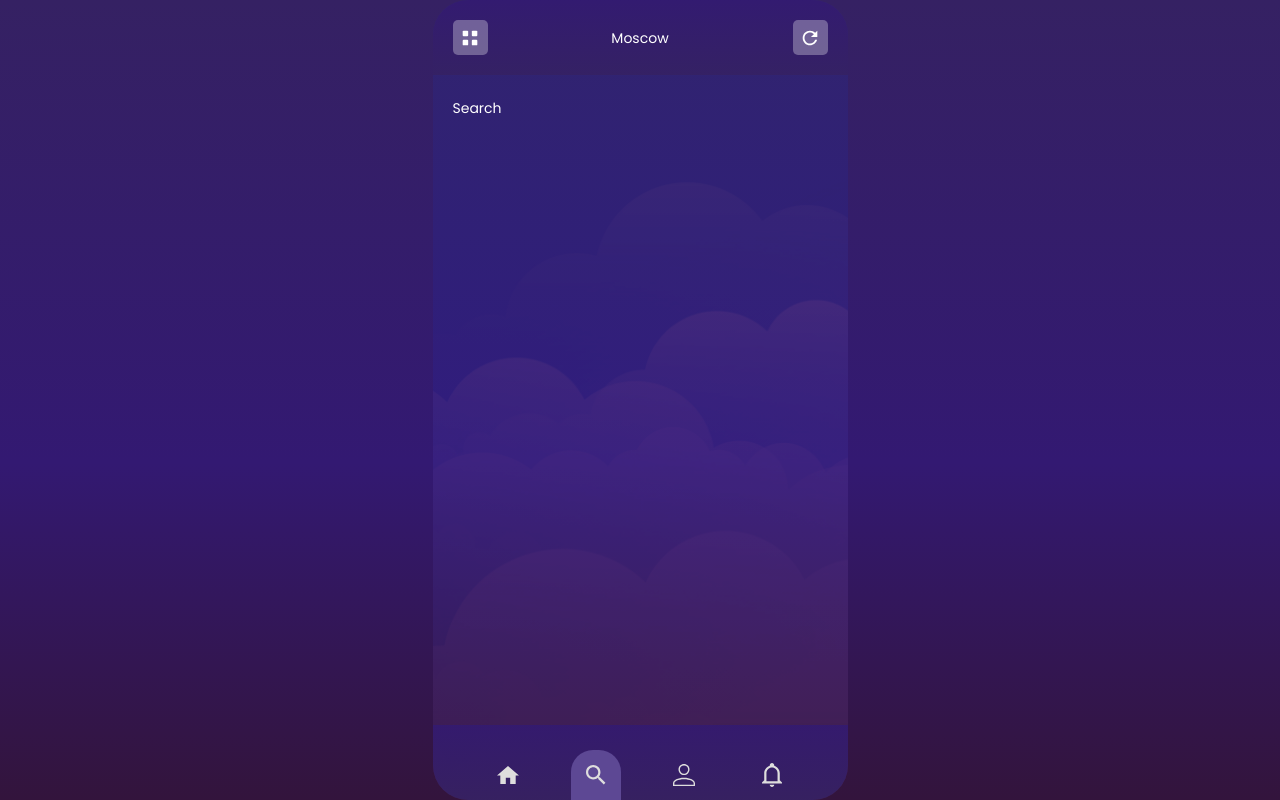
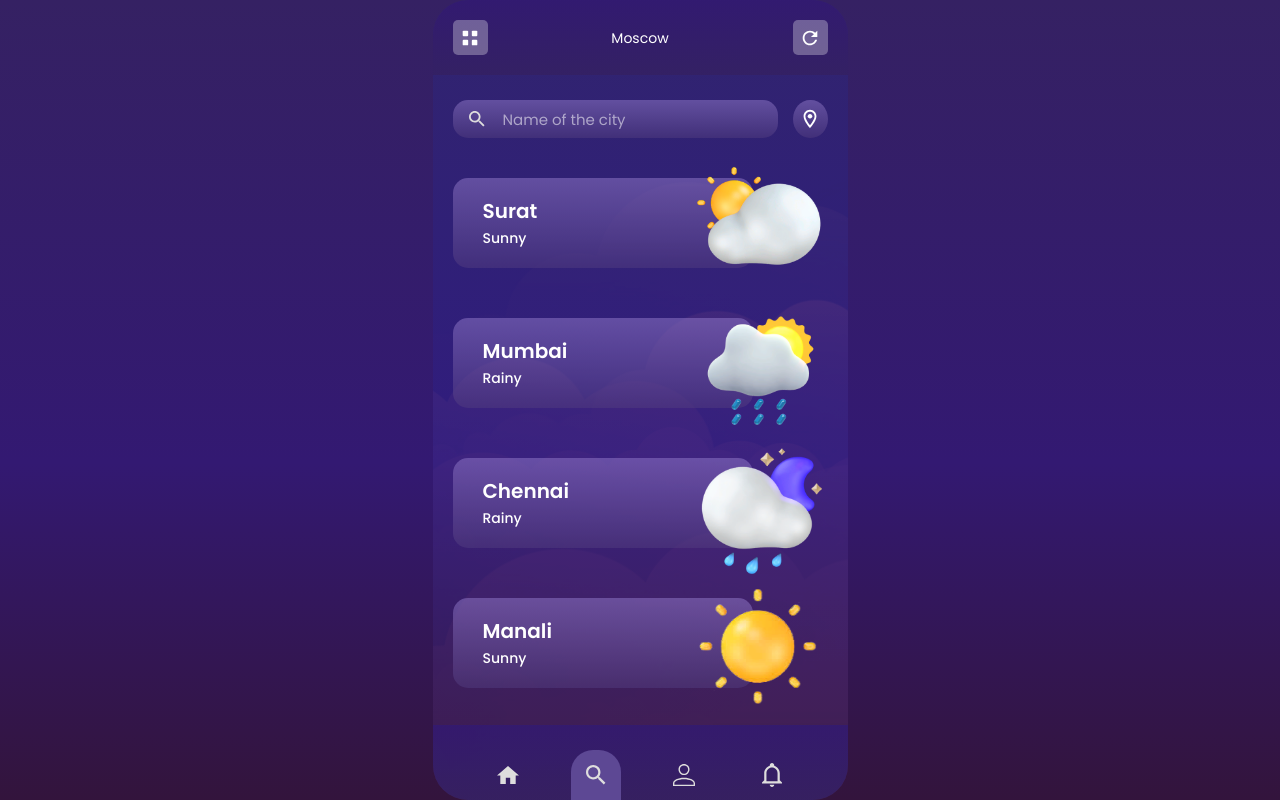
Before and after one commit to Avetisyan-Danila/weather-app, a Vue app: page /search in a window 1280 px wide. Built offline with nearby package versions, Linux system fonts and the light colour scheme.

Commit message:
Сверстал страницу поиска

```diff
--- a/src/layouts/AppHeader.vue
+++ b/src/layouts/AppHeader.vue
@@ -8,7 +8,7 @@
           height="16"
       />
     </router-link>
-    <div class="header__title title title--md">Moscow</div>
+    <h2 class="header__title title title--md">Moscow</h2>
     <router-link to="" class="header__button">
       <img
           :src="getImage('icons/refresh.svg')"
--- a/src/layouts/AppLayout.vue
+++ b/src/layouts/AppLayout.vue
@@ -109,6 +109,6 @@ import { getImage } from "@/common/helpers/getImage.js";
 
 .main {
   flex-grow: 1;
-  padding-top: 45px;
+  padding: 45px 0 70px 0;
 }
 </style>
--- a/src/views/HomeView.vue
+++ b/src/views/HomeView.vue
@@ -1,5 +1,5 @@
 <template>
-  <div>
+  <div class="home-page">
     <h1 class="visually-hidden">Weather forecast App</h1>
 
     <div class="detailed-forecast">
@@ -49,7 +49,7 @@
               height="24"
           >
           <span class="stats__value">9km/h</span>
-          <span class="stats__name">Precipitation</span>
+          <span class="stats__name">Wind speed</span>
         </li>
       </ul>
     </div>
@@ -363,8 +363,6 @@ import 'swiper/css';
 }
 
 .other-cities {
-  margin-bottom: 60px;
-
   &__header {
     display: flex;
     justify-content: space-between;
--- a/src/views/SearchView.vue
+++ b/src/views/SearchView.vue
@@ -1,3 +1,189 @@
 <template>
-  <div class="search">Search</div>
+  <div class="search-page">
+    <div class="search__top">
+      <label class="search__input">
+        <input type="text" placeholder="Name of the city">
+      </label>
+      <div class="search__location">
+        <img
+            :src="getImage('icons/location.svg')"
+            alt="Geolocation"
+            width="22"
+            height="22"
+        />
+      </div>
+    </div>
+
+    <div class="popular">
+      <ul class="popular__list">
+        <li class="popular__item">
+          <div class="popular__info">
+            <div class="popular__title">Surat</div>
+            <div class="popular__weather">Sunny</div>
+          </div>
+          <img
+              class="popular__img"
+              :src="getImage('weather/cloudy.png')"
+              alt="Cloudy"
+              width="135"
+              height="106"
+          />
+        </li>
+        <li class="popular__item">
+          <div class="popular__info">
+            <div class="popular__title">Mumbai</div>
+            <div class="popular__weather">Rainy</div>
+          </div>
+          <img
+              class="popular__img"
+              :src="getImage('weather/rain.png')"
+              alt="Rain"
+              width="135"
+              height="106"
+          />
+        </li>
+        <li class="popular__item">
+          <div class="popular__info">
+            <div class="popular__title">Chennai</div>
+            <div class="popular__weather">Rainy</div>
+          </div>
+          <img
+              class="popular__img"
+              :src="getImage('weather/rain-night.png')"
+              alt="Rain night"
+              width="135"
+              height="106"
+          />
+        </li>
+        <li class="popular__item">
+          <div class="popular__info">
+            <div class="popular__title">Manali</div>
+            <div class="popular__weather">Sunny</div>
+          </div>
+          <img
+              class="popular__img"
+              :src="getImage('weather/sunny.png')"
+              alt="Sunny"
+              width="135"
+              height="106"
+          />
+        </li>
+      </ul>
+    </div>
+  </div>
 </template>
+
+<script setup>
+import { getImage } from "@/common/helpers/getImage.js";
+
+</script>
+
+<style lang="scss" scoped>
+@import "@/assets/scss/ds-system/ds";
+@import "@/assets/scss/mixins/mixins";
+
+.search {
+  &__top {
+    display: flex;
+    align-items: center;
+    gap: 15px;
+
+    margin-bottom: 40px;
+  }
+
+  &__input {
+    flex-grow: 1;
+
+    input {
+      box-sizing: border-box;
+      width: 100%;
+      height: 38px;
+      padding: 5px 20px 5px 50px;
+
+      @include r-s15-h15;
+      color: $white;
+      background: transparent;
+      border: none;
+      border-radius: 15px;
+      outline: none;
+    }
+
+    @include purple-gradient;
+
+    &:after {
+      border-radius: 15px;
+    }
+
+    &:before {
+      content: '';
+      position: absolute;
+      top: 50%;
+      transform: translateY(-50%);
+      left: 16px;
+
+      width: 16px;
+      height: 16px;
+
+      background-image: url(../assets/img/icons/search.svg);
+      background-size: 100% 100%;
+    }
+  }
+
+  &__location {
+    display: flex;
+    justify-content: center;
+    align-items: center;
+    width: 38px;
+    height: 38px;
+    cursor: pointer;
+
+    @include purple-gradient;
+
+    &:after {
+      border-radius: 50%;
+    }
+  }
+}
+
+.popular {
+  &__list {
+    @include clear-list;
+
+    display: flex;
+    flex-direction: column;
+    gap: 50px;
+  }
+
+  &__item {
+    @include purple-gradient;
+
+    box-sizing: border-box;
+    display: flex;
+    align-items: center;
+
+    padding: 20px 30px;
+    height: 90px;
+
+    &:after {
+      width: 80%;
+      border-radius: 15px;
+    }
+  }
+
+  &__title {
+    @include sb-s20-h20;
+
+    margin-bottom: 10px;
+  }
+
+  &__weather {
+    @include m-s14-h14;
+  }
+
+  &__img {
+    position: absolute;
+    top: -15px;
+    right: 0px;
+  }
+}
+</style>
```
